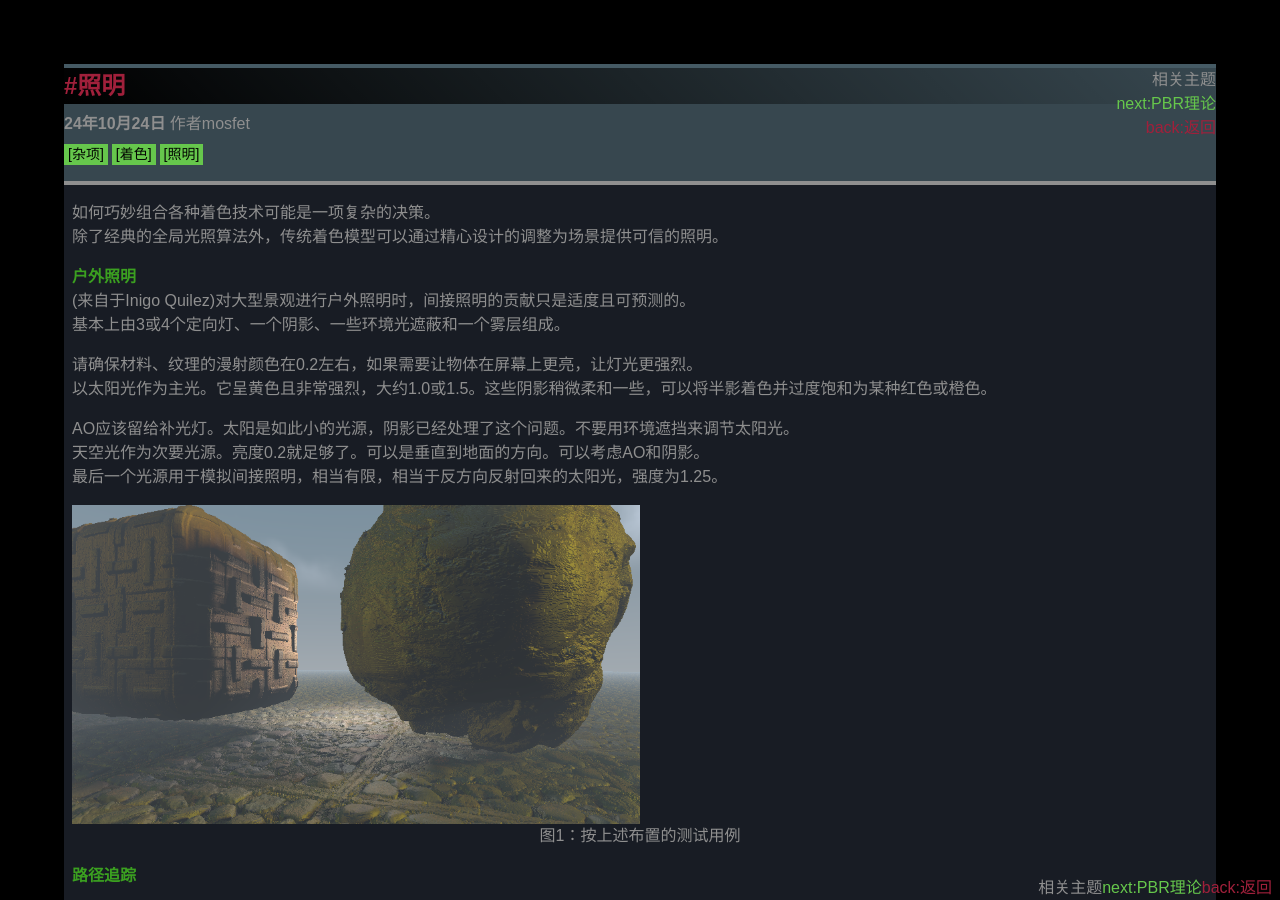
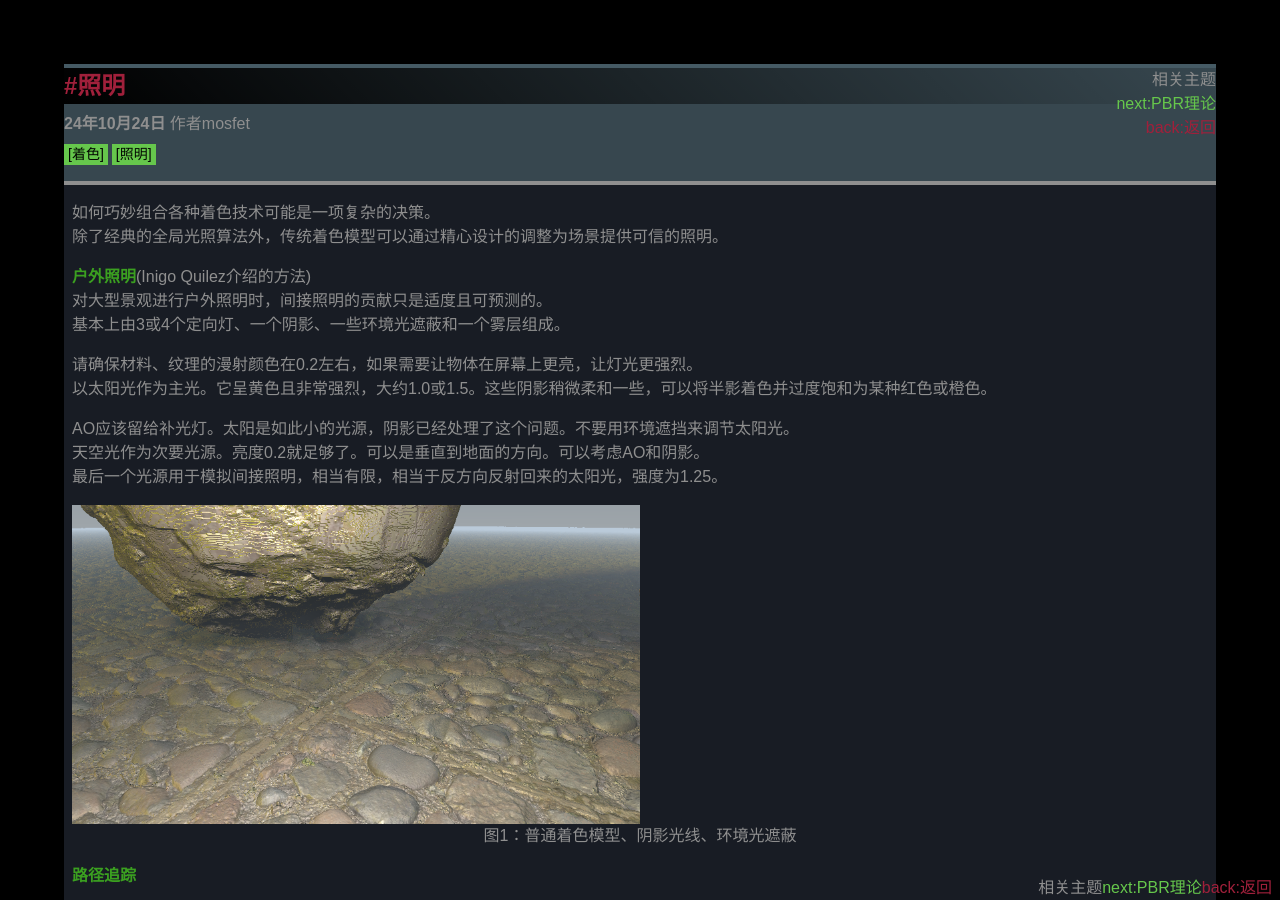
Before and after one commit to mosfetrb/mosfetrb.github.io, a Jekyll site: the page built from _posts/illumination/2024-10-24-illumination.md, in a window 1280 px wide and 900 px high. Built offline with Jekyll 4.4.1, drawn with Linux system fonts in a browser that asks for light colours.

Commit message:
edit post

```diff
--- a/_posts/uncategorized/2024-10-24-illumination.md
+++ b/_posts/illumination/2024-10-24-illumination.md
@@ -2,14 +2,14 @@
 layout: page
 title:  "照明"
 author: mosfet
-category: uncategorized
-tags: 杂项 着色 照明
+category: illumination
+tags: 着色 照明
 ---
 如何巧妙组合各种着色技术可能是一项复杂的决策。
 除了经典的全局光照算法外，传统着色模型可以通过精心设计的调整为场景提供可信的照明。
 
-**户外照明**
-(来自于Inigo Quilez)对大型景观进行户外照明时，间接照明的贡献只是适度且可预测的。
+**户外照明**(Inigo Quilez介绍的方法)
+对大型景观进行户外照明时，间接照明的贡献只是适度且可预测的。
 基本上由3或4个定向灯、一个阴影、一些环境光遮蔽和一个雾层组成。
 
 请确保材料、纹理的漫射颜色在0.2左右，如果需要让物体在屏幕上更亮，让灯光更强烈。
@@ -24,7 +24,7 @@ AO应该留给补光灯。太阳是如此小的光源，阴影已经处理了这
       <img src="/assets/i/3-1.png">
     </div>
   </div>
-  <p>图1：按上述布置的测试用例</p>
+  <p>图1：普通着色模型、阴影光线、环境光遮蔽</p>
 </div>
 
 **路径追踪**
--- a/index.html
+++ b/index.html
@@ -29,9 +29,9 @@ title: Digital Shading Art&Tech
             </div>
             {% if jekyll.environment == "development" %}
             <div class="submenu">
-                <h3 class="category-name x-noselect x sk tx-main1">未分类~></h3>
+                <h3 class="category-name x-noselect x sk tx-main1">高级照明~></h3>
                 <div class="cate-list">
-                    {% for post in site.categories.uncategorized %}
+                    {% for post in site.categories.illumination %}
                     <p><a href="{{ post.url }}">{{ post.title }}</a></p>
                     {% endfor %}
                 </div>
```
Also changed, not shown: _posts/illumination/2024-10-24-pbr.md (renamed from _posts/uncategorized/2024-10-24-pbr.md, +2 -2 lines), _posts/illumination/2024-10-30-mixture-p.md (renamed from _posts/uncategorized/2024-10-30-mixture-p.md, +2 -2 lines), _posts/miscellaneous/2024-11-01-archives.md (renamed from _posts/uncategorized/2024-11-01-archives.md, +3 -4 lines), _posts/scene/2025-02-17-atmosphere.md (+33 -22 lines), assets/i/3-1.png, assets/i/6-1.png, assets/i/6-2.png, assets/i/6-3.png.
